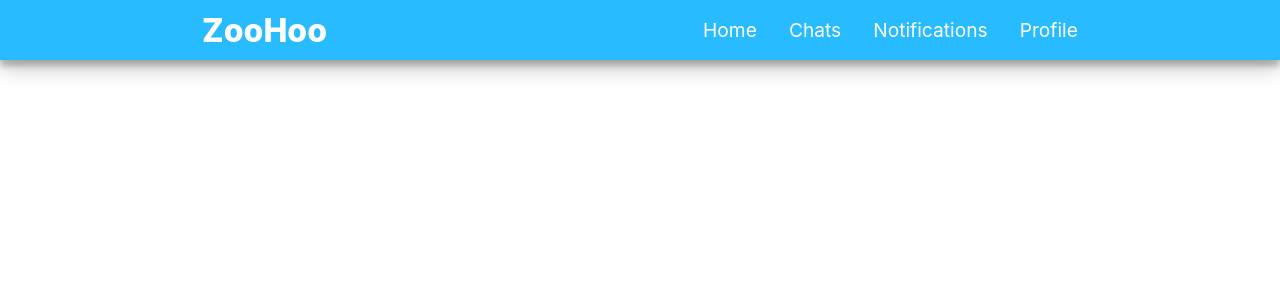
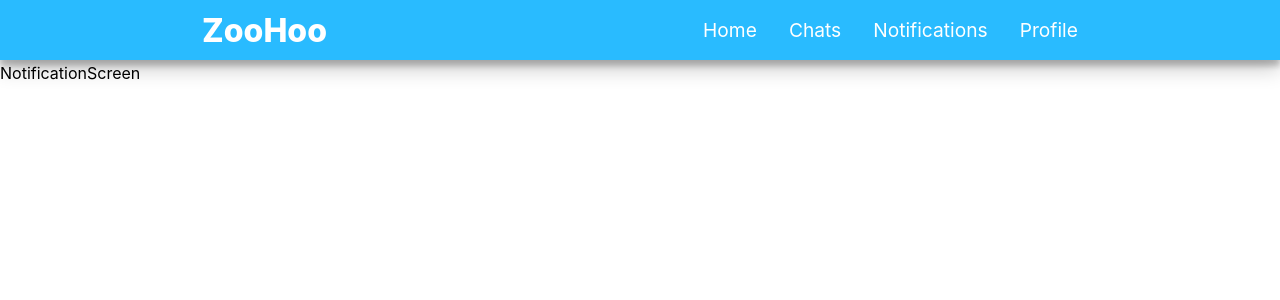
Before and after one commit to yaman1337/zoohoo, a Next.js app: page /notifications in a window 1280 px wide. Shown: the top 300 px of the page. Built offline with nearby package versions, Linux system fonts and the light colour scheme.

Commit message:
added default layout to each page screens

```diff
--- /dev/null
+++ b/components/NotificationScreen.js
@@ -0,0 +1,10 @@
+import styles from "@/styles/components/NotificationScreen.module.css";
+
+
+const NotificationScreen = () => {
+  return (
+    <div className={styles.notificationScreen}>NotificationScreen</div>
+  )
+}
+
+export default NotificationScreen
--- a/pages/chats.js
+++ b/pages/chats.js
@@ -1,6 +1,6 @@
 import Navbar from "@/components/Navbar";
 import Head from "next/head";
-
+import ChatScreen from "@/components/ChatScreen";
 
 const chat = () => {
   return (
@@ -10,8 +10,8 @@ const chat = () => {
         <meta name="description" content="Generated by create next app" />
         <link rel="icon" href="/favicon.ico" />
       </Head>
-
       <Navbar />
+      <ChatScreen />
     </div>
   )
 }
--- a/pages/notifications.js
+++ b/pages/notifications.js
@@ -1,6 +1,6 @@
 import Navbar from "@/components/Navbar";
 import Head from "next/head";
-
+import NotificationScreen from "@/components/NotificationScreen";
 
 
 const notifications = () => {
@@ -11,8 +11,8 @@ const notifications = () => {
         <meta name="description" content="Generated by create next app" />
         <link rel="icon" href="/favicon.ico" />
       </Head>
-
       <Navbar />
+      <NotificationScreen />
     </div>
   )
 }
--- a/pages/profile.js
+++ b/pages/profile.js
@@ -1,7 +1,6 @@
 import Navbar from "@/components/Navbar";
 import Head from "next/head";
-import ProfileCard from "@/components/ProfileCard"
-
+import ProfileScreen from "@/components/ProfileScreen"
 
 const profile = () => {
   return (
@@ -12,7 +11,7 @@ const profile = () => {
         <link rel="icon" href="/favicon.ico" />
       </Head>
       <Navbar />
-      <ProfileCard />
+      <ProfileScreen />
     </div>
   )
 }
--- a/styles/components/Profile.module.css
+++ b/styles/components/ChatScreen.module.css
@@ -1,4 +1,4 @@
-.profile {
+.chatScreen {
     margin-top: 63px;
     min-height: calc(100vh - 63px);
     width: 100%;
--- /dev/null
+++ b/styles/components/NotificationScreen.module.css
@@ -0,0 +1,5 @@
+.notificationScreen {
+    margin-top: 63px;
+    min-height: calc(100vh - 63px);
+    width: 100%;
+}
--- /dev/null
+++ b/styles/components/ProfileScreen.module.css
@@ -0,0 +1,5 @@
+.profileScreen {
+    margin-top: 63px;
+    min-height: calc(100vh - 63px);
+    width: 100%;
+}
```
Also changed, not shown: components/ChatScreen.js (added, +9 -0 lines), components/ProfileCard.js (deleted, +0 -10 lines), components/ProfileScreen.js (added, +10 -0 lines).
